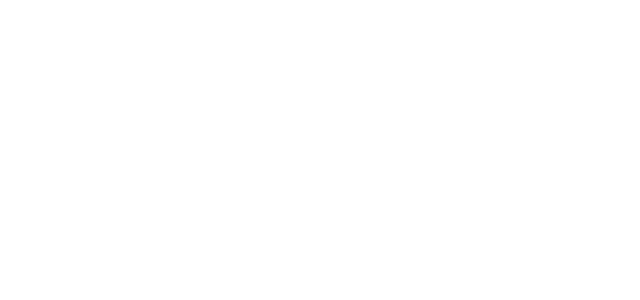
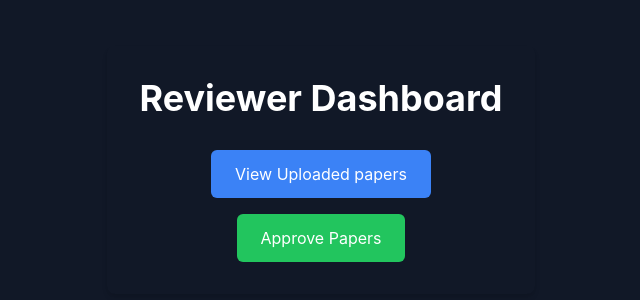
Before and after one commit to codewizard26/ethXP, a React (Create React App) app: page /reviewer in a window 1280 px wide. Before the commit this address had no page. Shown: the part 230-530 px from the top of the page, without its empty margins (319-959 px from the left). Built offline with nearby package versions, Linux system fonts and the light colour scheme; what anon-aadhaar-react would draw is missing.

Commit message:
added approver

```diff
--- a/src/Home.js
+++ b/src/Home.js
@@ -18,7 +18,7 @@
            <Link to="/upload">Upload Research</Link>
           </button>
           <button className="bg-blue-500 ml-4 hover:bg-blue-600 text-white font-bold py-2 px-4 rounded focus:outline-none focus:shadow-outline">
-            Review Research
+            <Link to= "/reviewer">Review Researches</Link>
           </button>
         </div>
         <div className="flex-1 flex  items-center">
--- a/src/index.js
+++ b/src/index.js
@@ -7,6 +7,7 @@
 import UploadL from "./lighthouse/upload.js";
 import Retrieve from "./lighthouse/retrieve.js";
 import Home from "./Home.js";
+import Reviewer from "./review/reviewer.js";
 
 
 // const app_id = process.env.ANON_ID || "";
@@ -25,6 +26,7 @@
         <Route path="/home" element={<Home />} />
         <Route path="/" element={<App />} />
         <Route path="/upload" element={<UploadL />} />
+        <Route path="/reviewer" element= {<Reviewer/>} />
 
         {/* This is similar to Switch in v5 - the first matching Route will be rendered */}
       </Routes>
--- /dev/null
+++ b/src/review/reviewer.js
@@ -0,0 +1,32 @@
+import React from 'react'
+
+export default function Reviewer() {
+
+  return (
+    <div className="flex min-h-screen items-center justify-center bg-gray-900 text-white">
+      <div className="max-w-md mx-auto p-8 rounded-lg shadow-md">
+        <h1 className="text-4xl font-bold mb-8 text-center">Reviewer Dashboard</h1>
+
+        <div className="flex flex-col items-center space-y-4">
+          {/* Button to go to Lighthouse */}
+          <a href='https://files.lighthouse.storage/' target='_blank' rel='noreferrer'>
+          <button
+            className="bg-blue-500 hover:bg-blue-600 text-white px-6 py-3 rounded-md focus:outline-none focus:ring focus:ring-blue-400"
+          >
+
+            View Uploaded papers
+          </button>
+          </a>
+
+          {/* Button to approve paper */}
+          <button
+
+            className="bg-green-500 hover:bg-green-600 text-white px-6 py-3 rounded-md focus:outline-none focus:ring focus:ring-green-400"
+          >
+            Approve Papers
+          </button>
+        </div>
+      </div>
+    </div>
+  );
+}
```
